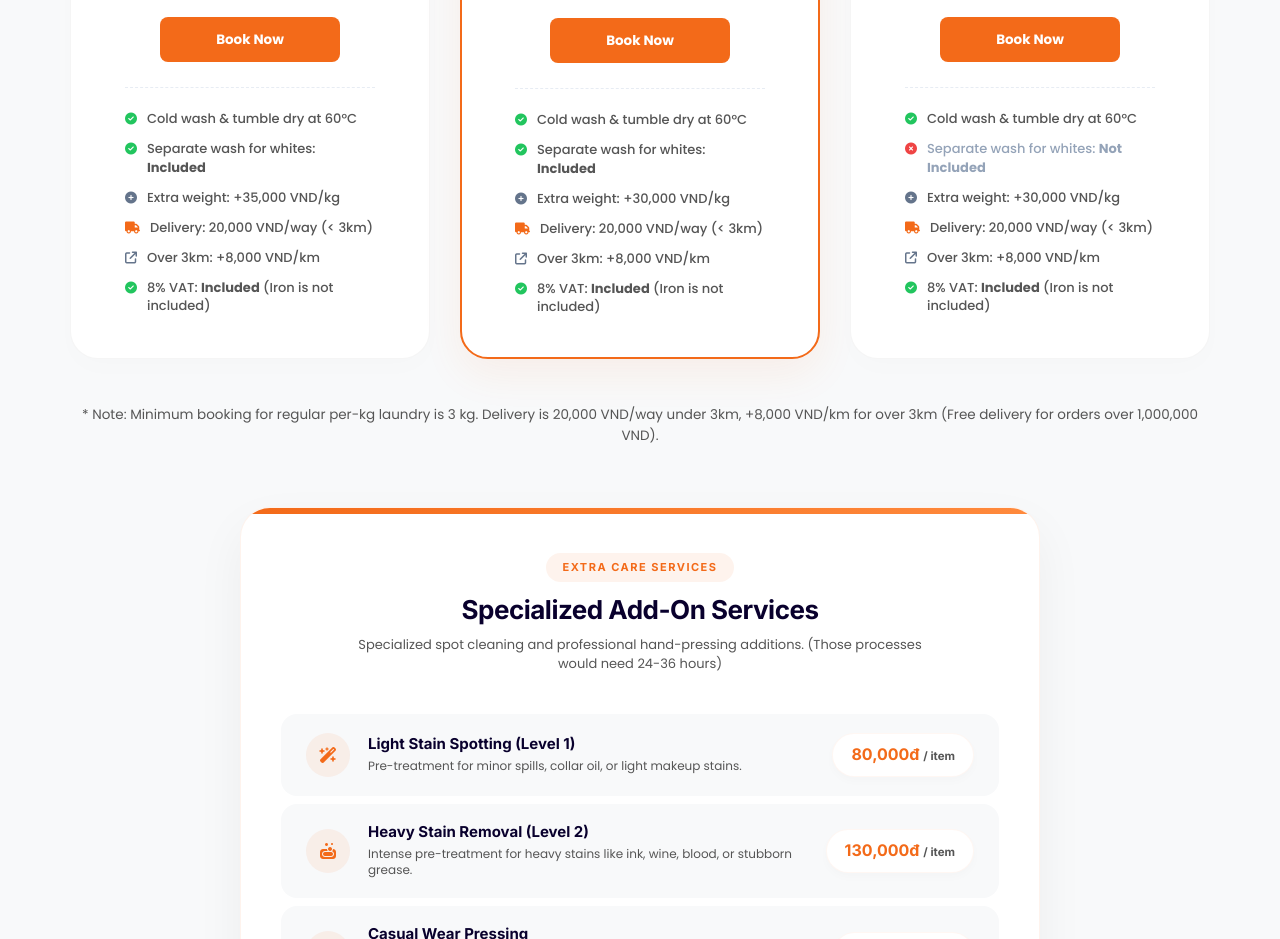
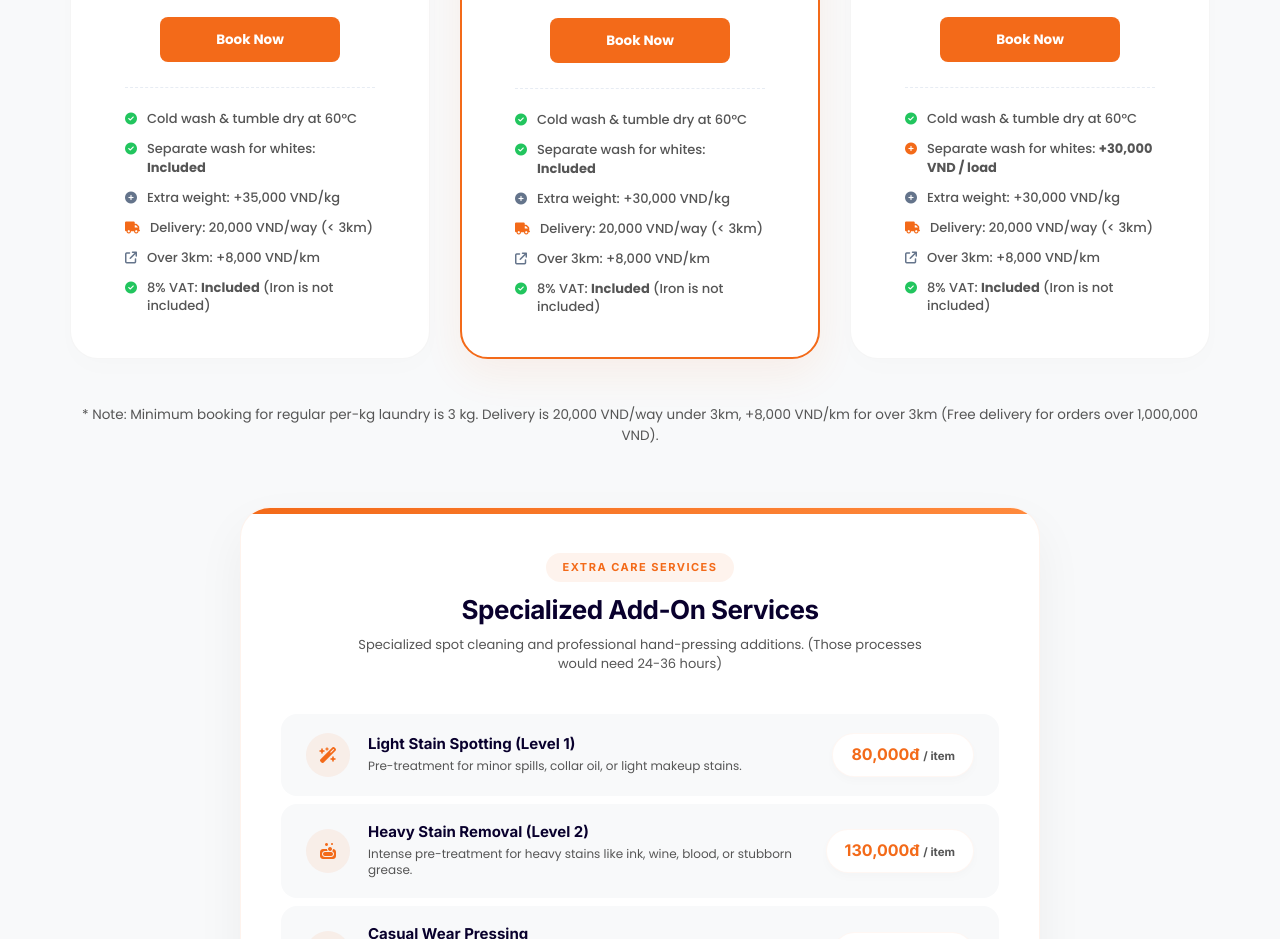
Before and after one commit to oanhtran97iii/1997laundry, a plain HTML site: page express-laundry.html in a window 1280 px wide. Shown: the part 1780-2719 px from the top of the page. Drawn offline with Linux system fonts and the light colour scheme.

Commit message:
feat: update whites separate wash option to +30k VND/load for 24h Standard package on express-laundry.html

```diff
--- a/express-laundry.html
+++ b/express-laundry.html
@@ -1825,7 +1825,7 @@
 
                     <ul class="express-specs-list">
                         <li><i class="fa-solid fa-circle-check" style="color: #22c55e;"></i> <span>Cold wash & tumble dry at 60°C</span></li>
-                        <li><i class="fa-solid fa-circle-xmark" style="color: #ef4444;"></i> <span style="color: #94a3b8;">Separate wash for whites: <strong>Not Included</strong></span></li>
+                        <li><i class="fa-solid fa-circle-plus" style="color: var(--color-accent);"></i> <span>Separate wash for whites: <strong>+30,000 VND / load</strong></span></li>
                         <li><i class="fa-solid fa-circle-plus" style="color: #64748b;"></i> <span>Extra weight: +30,000 VND/kg</span></li>
                         <li><i class="fa-solid fa-truck" style="color: var(--color-accent);"></i> <span>Delivery: 20,000 VND/way (&lt; 3km)</span></li>
                         <li><i class="fa-solid fa-arrow-up-right-from-square" style="color: #64748b;"></i> <span>Over 3km: +8,000 VND/km</span></li>
```
